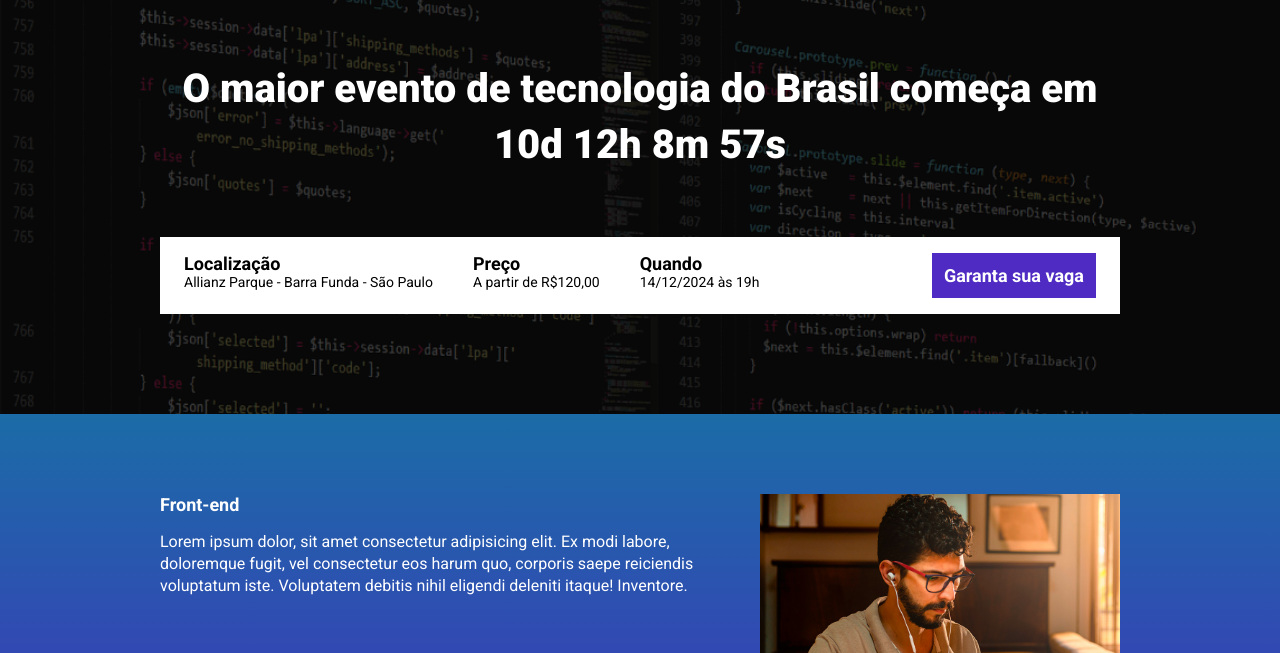
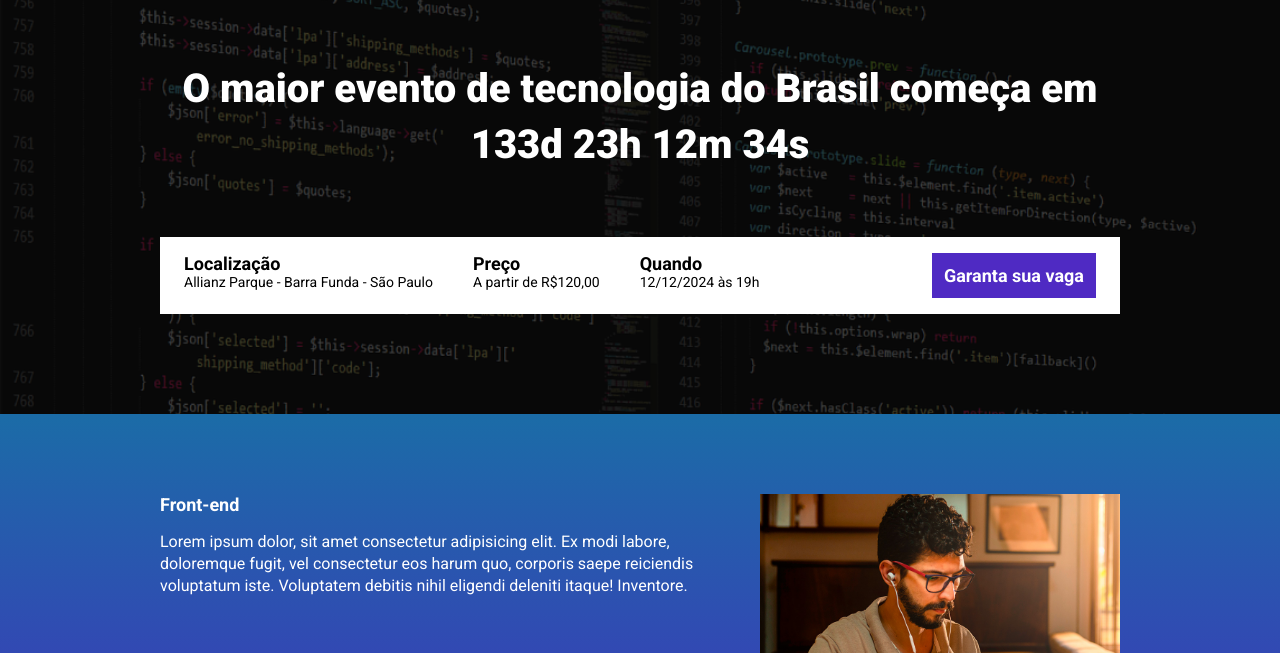
Before and after one commit to leobairrao/ebac_tech_talks, a website built with Parcel: page src/index.html in a window 1280 px wide. Shown: the part 147-800 px from the top of the page. Built offline with nearby package versions, Linux system fonts and the light colour scheme.

Commit message:
criando a contagem regressiva

```diff
--- a/package.json
+++ b/package.json
@@ -1,9 +1,9 @@
 {
   "name": "modulo-22-landing-page",
   "version": "1.0.0",
-  "main": "index.js",
   "scripts": {
     "dev": "parcel src/index.html src/styles/main.scss src/scripts/main.js",
+    "build": "parcel build src/index.html",
     "test": "echo \"Error: no test specified\" && exit 1"
   },
   "keywords": [],
--- a/src/index.html
+++ b/src/index.html
@@ -18,7 +18,7 @@
         <div class="container">
             <img class="hero__logo" src="./images/ebac_logo.svg" alt="EBAC">
             <p class="hero__text">
-                O maior evento de tecnologia do Brasil começa em 10d 12h 8m 57s
+                O maior evento de tecnologia do Brasil começa em <span id="contador"></span>
             </p>
             <div class="infos-bar">
                 <ul class="infos-bar__infos">
@@ -32,7 +32,7 @@
                     </li>
                     <li class="infos-bar__infos__item">
                         <b>Quando</b>
-                        14/12/2024 às 19h
+                        12/12/2024 às 19h
                     </li>
                 </ul>
                 <a class="button button--primary" href="">Garanta sua vaga</a>
--- a/src/scripts/main.js
+++ b/src/scripts/main.js
@@ -1 +1,30 @@
 AOS.init();
+
+const dataDoEvento = new Date("Dec 12, 2024 19:00:00");
+const timeStampDoEvento = dataDoEvento.getTime();
+
+const contaAsHoras = setInterval(function() {
+    const agora = new Date();
+    const timeStampAtual = agora.getTime();
+
+    const distanciaAteOEvento = timeStampDoEvento - timeStampAtual;
+
+    const diaEmMs = 1000 * 60 * 60 * 24;
+    const horasEmMs = 1000 * 60 * 60;
+    const minutosEmMs = 1000 * 60
+    const segundosEmMs = 1000
+
+
+    const diasAteOEvento = Math.floor(distanciaAteOEvento / diaEmMs);
+    const horasAteOEvento = Math.floor((distanciaAteOEvento % diaEmMs) / horasEmMs);
+    const minutosAteOEvento = Math.floor((distanciaAteOEvento % horasEmMs) / minutosEmMs);
+    const segundosAteOEvento = Math.floor((distanciaAteOEvento % minutosEmMs) / segundosEmMs);
+
+    document.getElementById('contador').innerHTML = `${diasAteOEvento}d ${horasAteOEvento}h ${minutosAteOEvento}m ${segundosAteOEvento}s`;
+
+    if(distanciaAteOEvento < 0) {
+        clearInterval(contaAsHoras);
+        document.getElementById('contador').innerHTML = "Evento expirado"
+    }
+
+}, 1000);
```
